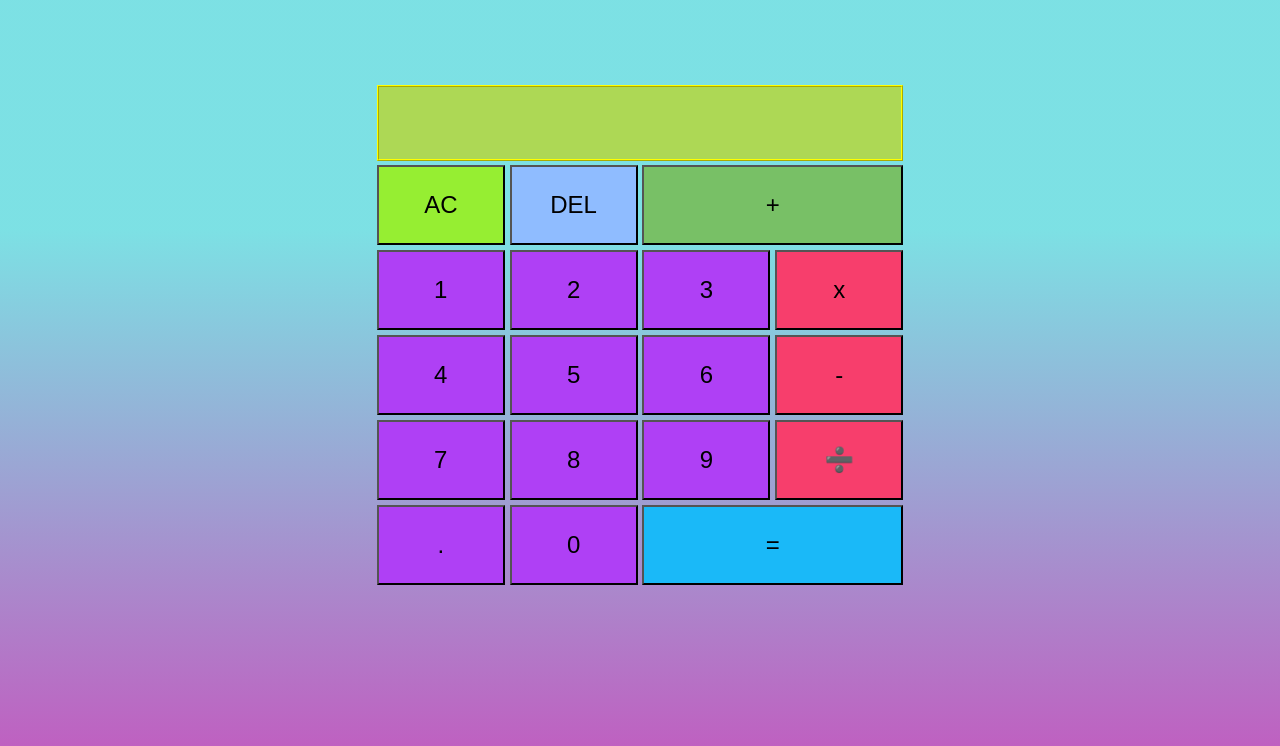
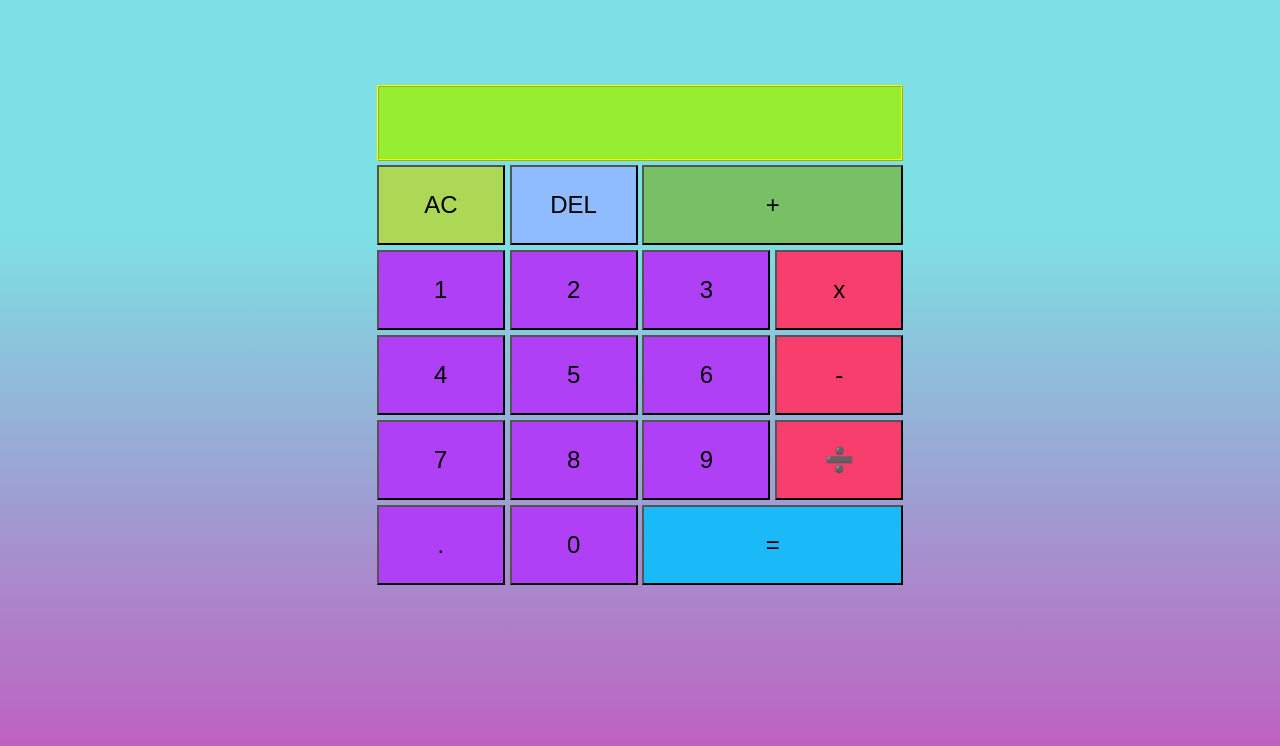
Before and after one commit to saharsh-07/calculator, a plain HTML site: page index.html in a window 1280 px wide. Shown: the part 122-868 px from the top of the page. Drawn offline with Linux system fonts and the light colour scheme.

Commit message:
change output screen color

```diff
--- a/style.css
+++ b/style.css
@@ -60,7 +60,7 @@ header{
 }
 
 .output{
-  background-color: rgba(188, 214, 43, 0.774);
+  background-color: rgb(150, 238, 50);
   color: rgb(4, 22, 179);
   grid-column: 1/ -1;
   display: flex;
@@ -117,7 +117,7 @@ button[data-equal]:hover,button[data-equal]:focus,button[data-equal]:focus-visib
   background-color: rgba(65, 226, 205, 0.562);
 }
 button[data-ac]{
-  background-color: rgb(150, 238, 50);
+  background-color:rgba(188, 214, 43, 0.774) ;
 }
 
 button[data-ac]:hover,button[data-ac]:focus,button[data-ac]:focus-visible,button[data-ac]:focus-within{
```
